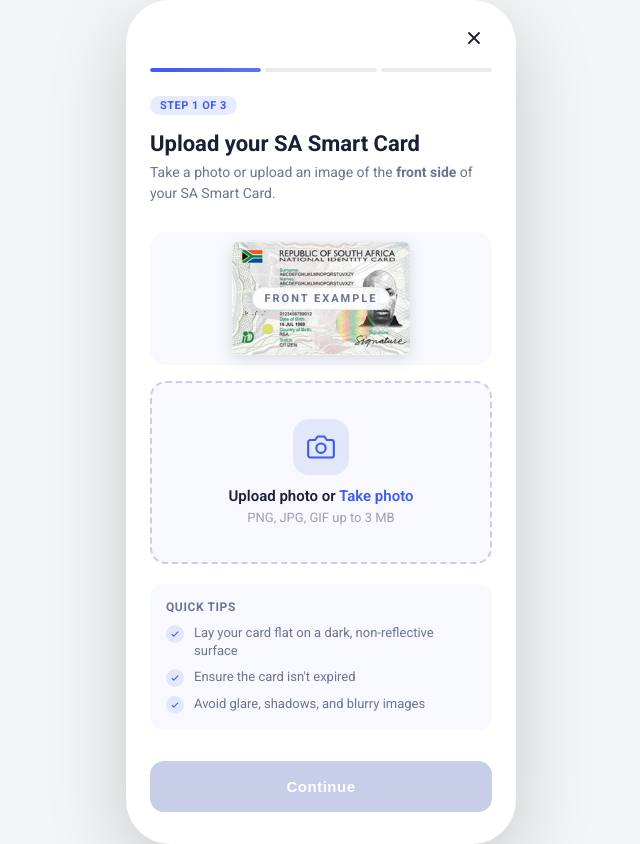
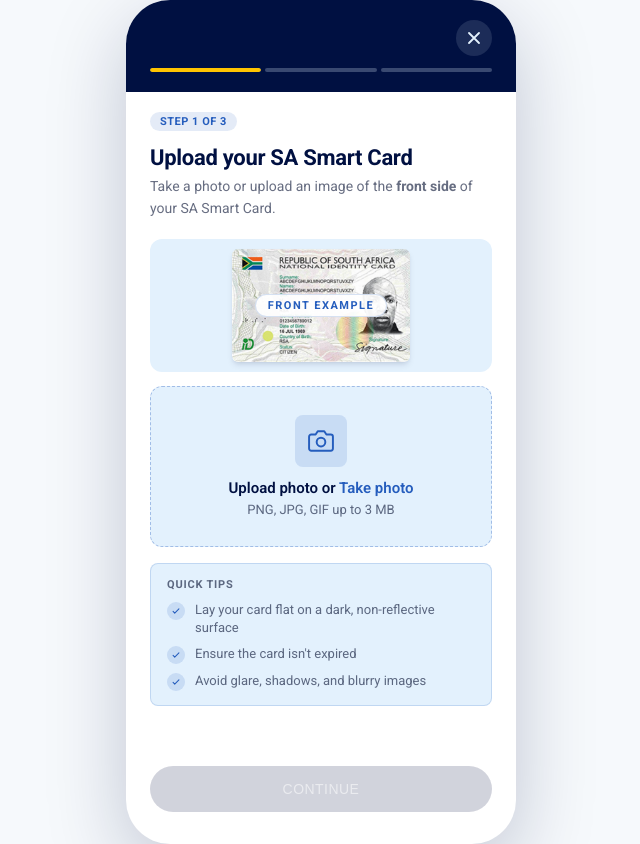
Before and after one commit to Jamie-KingMaker/sa-smart-card-verification, a plain HTML site: page index.html in a window 1280 px wide. Shown: the whole page, without its empty margins (319-959 px from the left). Drawn offline with Linux system fonts and the light colour scheme.

Commit message:
Apply BetKing design system tokens
- Dark navy (#001041) header and progress bar background
- Gold accent (#FFC400) progress segment fill
- #E3F1FD blue tints for card diagram, upload zone, tips
- #255dbd secondary blue for badges, links, icons
- Pill-shaped uppercase CTA button
- CSS custom properties for all design tokens
- Consistent border-radius, shadow and typography scale

Co-Authored-By: Claude Sonnet 4.6 <noreply@anthropic.com>

```diff
--- a/index.html
+++ b/index.html
@@ -6,11 +6,38 @@
   <meta name="viewport" content="width=device-width, initial-scale=1.0" />
   <title>Proof of Identity</title>
   <style>
+    /* ── Design system tokens (BetKing) ── */
+    :root {
+      --primary:        #001041;
+      --primary-light:  #333f67;
+      --primary-dark:   #000b2d;
+      --secondary:      #255dbd;
+      --secondary-light:#507dca;
+      --accent:         #FFC400;
+      --success:        #4CAF50;
+      --error:          #D32F2F;
+      --text-primary:   rgba(0,12,45,0.87);
+      --text-secondary: rgba(0,12,45,0.6);
+      --text-disabled:  rgba(0,12,45,0.38);
+      --divider:        rgba(37,93,189,0.18);
+      --bg-default:     #f6f9fc;
+      --bg-paper:       #ffffff;
+      --bg-tint:        #E3F1FD;
+      --bg-tint-hover:  #CFE7FC;
+      --shadow-default: 0px 1px 3px rgba(0,16,65,.10), 0px 1px 2px -1px rgba(0,16,65,.10);
+      --shadow-md:      0px 4px 6px -1px rgba(0,16,65,.10), 0px 2px 4px -2px rgba(0,16,65,.10);
+      --radius-sm:      6px;
+      --radius-md:      8px;
+      --radius-lg:      12px;
+      --radius-xl:      16px;
+      --radius-full:    360px;
+    }
+
     *, *::before, *::after { box-sizing: border-box; margin: 0; padding: 0; }
 
     body {
-      font-family: 'Roboto', sans-serif;
-      background: #f4f5f7;
+      font-family: 'Roboto', -apple-system, BlinkMacSystemFont, sans-serif;
+      background: var(--bg-default);
       display: flex;
       justify-content: center;
       align-items: center;
@@ -20,9 +47,9 @@
     .phone-frame {
       width: 390px;
       min-height: 844px;
-      background: #fff;
+      background: var(--bg-paper);
       border-radius: 44px;
-      box-shadow: 0 24px 80px rgba(0,0,0,.18);
+      box-shadow: 0 24px 80px rgba(0,16,65,.22);
       overflow: hidden;
       display: flex;
       flex-direction: column;
@@ -35,12 +62,13 @@
       align-items: center;
       justify-content: space-between;
       padding: 20px 24px 12px;
+      background: var(--primary);
     }
     .header button {
-      background: none;
+      background: rgba(227,241,253,.12);
       border: none;
       cursor: pointer;
-      color: #1a1f36;
+      color: #E3F1FD;
       display: flex;
       align-items: center;
       justify-content: center;
@@ -49,12 +77,13 @@
       border-radius: 50%;
       transition: background .15s;
     }
-    .header button:hover { background: #f0f1f4; }
+    .header button:hover { background: rgba(227,241,253,.22); }
     .header svg { width: 20px; height: 20px; }
 
     /* ── Progress bar ── */
     .progress-wrap {
-      padding: 0 24px 24px;
+      padding: 0 24px 20px;
+      background: var(--primary);
     }
 
     .progress-track {
@@ -64,15 +93,15 @@
     .progress-segment {
       flex: 1;
       height: 4px;
-      background: #e8eaf0;
-      border-radius: 99px;
+      background: rgba(227,241,253,.25);
+      border-radius: var(--radius-full);
       overflow: hidden;
     }
     .progress-segment-fill {
       height: 100%;
       width: 0%;
-      background: linear-gradient(90deg, #3d5af1, #5b73f5);
-      border-radius: 99px;
+      background: var(--accent);
+      border-radius: var(--radius-full);
       transition: width .4s cubic-bezier(.4,0,.2,1);
     }
 
@@ -88,41 +117,44 @@
     .step { display: none; flex-direction: column; flex: 1; }
     .step.active { display: flex; }
 
-    /* ── Step illustration ── */
+    /* ── Step badge ── */
     .step-badge {
       display: inline-block;
       align-self: flex-start;
-      background: rgba(61,90,241,.12);
-      color: #3d5af1;
+      background: rgba(37,93,189,.12);
+      color: var(--secondary);
       font-size: 11px;
       font-weight: 700;
-      margin-bottom: 16px;
+      margin-bottom: 14px;
+      margin-top: 20px;
       padding: 3px 10px;
-      border-radius: 99px;
+      border-radius: var(--radius-full);
       letter-spacing: .5px;
+      text-transform: uppercase;
     }
 
     .step-title {
       font-size: 22px;
       font-weight: 700;
-      color: #1a1f36;
+      color: var(--primary);
+      letter-spacing: -0.3px;
       margin-bottom: 6px;
     }
     .step-subtitle {
       font-size: 14px;
-      color: #6b7492;
-      line-height: 1.5;
-      margin-bottom: 28px;
+      color: var(--text-secondary);
+      line-height: 1.55;
+      margin-bottom: 20px;
     }
 
     /* ── Card diagram ── */
     .card-diagram {
       width: 100%;
       border: none;
-      border-radius: 16px;
-      background: #f8f9ff;
+      border-radius: var(--radius-lg);
+      background: var(--bg-tint);
       padding: 10px;
-      margin-bottom: 16px;
+      margin-bottom: 14px;
       position: relative;
       display: flex;
       align-items: center;
@@ -132,13 +164,13 @@
       width: 55%;
       height: auto;
       display: block;
-      border-radius: 6px;
-      box-shadow: 0 4px 16px rgba(0,0,0,.12);
+      border-radius: var(--radius-sm);
+      box-shadow: var(--shadow-md);
     }
     .card-diagram-overlay {
       position: absolute;
       inset: 0;
-      border-radius: 14px;
+      border-radius: calc(var(--radius-lg) - 2px);
       display: flex;
       align-items: center;
       justify-content: center;
@@ -146,21 +178,21 @@
     .card-diagram-overlay span {
       font-size: 11px;
       font-weight: 700;
-      color: #6b7492;
-      letter-spacing: 2px;
+      color: var(--secondary);
+      letter-spacing: 1.5px;
       text-transform: uppercase;
       background: rgba(255,255,255,.92);
       padding: 4px 12px;
-      border-radius: 99px;
-      border: 1.5px solid #e8eaf0;
+      border-radius: var(--radius-full);
+      border: 1.5px solid var(--divider);
     }
 
     /* ── Upload zone ── */
     .upload-zone {
-      border: 2px dashed #c8cde8;
-      border-radius: 16px;
-      background: #f8f9ff;
-      padding: 36px 24px;
+      border: 1.5px dashed rgba(37,93,189,.35);
+      border-radius: var(--radius-lg);
+      background: var(--bg-tint);
+      padding: 28px 24px;
       display: flex;
       flex-direction: column;
       align-items: center;
@@ -170,8 +202,8 @@
       position: relative;
     }
     .upload-zone:hover, .upload-zone.drag-over {
-      border-color: #3d5af1;
-      background: #eef0fc;
+      border-color: var(--secondary);
+      background: var(--bg-tint-hover);
     }
     .upload-zone input[type="file"] {
       position: absolute;
@@ -183,15 +215,15 @@
     }
 
     .upload-icon-wrap {
-      width: 56px;
-      height: 56px;
-      border-radius: 16px;
-      background: #e3e7fa;
+      width: 52px;
+      height: 52px;
+      border-radius: var(--radius-md);
+      background: rgba(37,93,189,.14);
       display: flex;
       align-items: center;
       justify-content: center;
     }
-    .upload-icon-wrap svg { width: 28px; height: 28px; color: #3d5af1; }
+    .upload-icon-wrap svg { width: 26px; height: 26px; color: var(--secondary); }
 
     .upload-zone-text {
       text-align: center;
@@ -199,16 +231,16 @@
     .upload-zone-text strong {
       display: block;
       font-size: 15px;
-      color: #1a1f36;
+      color: var(--primary);
       font-weight: 600;
       margin-bottom: 2px;
     }
     .upload-zone-text span {
       font-size: 13px;
-      color: #9aa0b4;
+      color: var(--text-secondary);
     }
     .upload-zone-text a {
-      color: #3d5af1;
+      color: var(--secondary);
       text-decoration: none;
       font-weight: 600;
     }
@@ -216,9 +248,10 @@
     /* ── Preview image ── */
     .preview-wrap {
       position: relative;
-      border-radius: 16px;
+      border-radius: var(--radius-lg);
       overflow: hidden;
       display: none;
+      box-shadow: var(--shadow-default);
     }
     .preview-wrap img {
       width: 100%;
@@ -230,7 +263,7 @@
       position: absolute;
       top: 8px;
       right: 8px;
-      background: rgba(26,31,54,.7);
+      background: rgba(0,16,65,.72);
       border: none;
       border-radius: 50%;
       width: 30px;
@@ -245,16 +278,17 @@
 
     /* ── Tips ── */
     .tips {
-      background: #f8f9ff;
-      border-radius: 14px;
-      padding: 16px;
-      margin-top: 20px;
+      background: var(--bg-tint);
+      border-radius: var(--radius-md);
+      padding: 14px 16px;
+      margin-top: 16px;
+      border: 1px solid var(--divider);
     }
     .tips-title {
-      font-size: 12px;
+      font-size: 11px;
       font-weight: 700;
-      color: #6b7492;
-      letter-spacing: .6px;
+      color: var(--text-secondary);
+      letter-spacing: .8px;
       text-transform: uppercase;
       margin-bottom: 10px;
     }
@@ -270,21 +304,21 @@
       width: 18px;
       height: 18px;
       border-radius: 50%;
-      background: #e3e7fa;
+      background: rgba(37,93,189,.14);
       display: flex;
       align-items: center;
       justify-content: center;
       margin-top: 1px;
     }
-    .tip-icon svg { width: 10px; height: 10px; color: #3d5af1; }
-    .tip p { font-size: 13px; color: #6b7492; line-height: 1.4; }
+    .tip-icon svg { width: 10px; height: 10px; color: var(--secondary); }
+    .tip p { font-size: 13px; color: var(--text-secondary); line-height: 1.4; }
 
     /* ── Success state ── */
     .success-icon {
       width: 20px;
       height: 20px;
       border-radius: 50%;
-      background: #00b37e;
+      background: var(--success);
       display: inline-flex;
       align-items: center;
       justify-content: center;
@@ -295,31 +329,33 @@
 
     /* ── Review step ── */
     .review-card {
-      border: 1.5px solid #e8eaf0;
-      border-radius: 16px;
+      border: 1px solid var(--divider);
+      border-radius: var(--radius-lg);
       overflow: hidden;
       margin-bottom: 14px;
+      box-shadow: var(--shadow-default);
     }
     .review-card-header {
       display: flex;
       align-items: center;
       justify-content: space-between;
-      padding: 14px 16px;
-      background: #f8f9ff;
-      border-bottom: 1.5px solid #e8eaf0;
+      padding: 12px 16px;
+      background: var(--bg-tint);
+      border-bottom: 1px solid var(--divider);
     }
     .review-card-header span {
       font-size: 13px;
       font-weight: 600;
-      color: #1a1f36;
+      color: var(--primary);
     }
     .review-card-header button {
       background: none;
       border: none;
       font-size: 13px;
-      color: #3d5af1;
+      color: var(--secondary);
       font-weight: 600;
       cursor: pointer;
+      letter-spacing: .3px;
     }
     .review-card img {
       width: 100%;
@@ -333,50 +369,54 @@
       display: flex;
       align-items: center;
       justify-content: center;
-      color: #c8cde8;
+      color: var(--text-disabled);
       font-size: 13px;
-      background: #f8f9ff;
+      background: var(--bg-tint);
     }
 
     /* ── Bottom CTA ── */
     .cta-wrap {
-      padding: 20px 24px 32px;
+      padding: 16px 24px 32px;
     }
     .btn-primary {
       width: 100%;
-      padding: 17px;
-      background: linear-gradient(135deg, #3d5af1, #5b73f5);
+      padding: 15px;
+      background: var(--primary);
       color: #fff;
       border: none;
-      border-radius: 14px;
-      font-size: 15px;
-      font-weight: 700;
-      letter-spacing: .5px;
+      border-radius: var(--radius-full);
+      font-size: 14px;
+      font-weight: 500;
+      letter-spacing: .46px;
+      text-transform: uppercase;
       cursor: pointer;
-      transition: opacity .2s, transform .1s;
+      transition: background .2s, transform .1s;
+      box-shadow: var(--shadow-md);
     }
-    .btn-primary:hover   { opacity: .92; }
-    .btn-primary:active  { transform: scale(.98); }
+    .btn-primary:hover   { background: var(--primary-light); }
+    .btn-primary:active  { transform: scale(.98); background: var(--primary-dark); }
     .btn-primary:disabled {
-      background: #c8cde8;
+      background: rgba(0,16,65,.18);
+      box-shadow: none;
       cursor: not-allowed;
-      opacity: 1;
+      color: rgba(255,255,255,.55);
     }
 
     .btn-secondary {
       width: 100%;
-      padding: 14px;
+      padding: 12px;
       background: none;
-      color: #6b7492;
+      color: var(--text-secondary);
       border: none;
       font-size: 14px;
-      font-weight: 600;
+      font-weight: 500;
+      letter-spacing: .3px;
       cursor: pointer;
-      margin-top: 8px;
-      border-radius: 14px;
+      margin-top: 6px;
+      border-radius: var(--radius-full);
       transition: background .15s;
     }
-    .btn-secondary:hover { background: #f0f1f4; }
+    .btn-secondary:hover { background: rgba(37,93,189,.06); }
 
     /* ── Submitted screen ── */
     #submitted-screen {
@@ -394,20 +434,22 @@
       width: 80px;
       height: 80px;
       border-radius: 50%;
-      background: linear-gradient(135deg, #00b37e, #00d494);
+      background: var(--success);
       display: flex;
       align-items: center;
       justify-content: center;
+      box-shadow: 0 8px 24px rgba(76,175,80,.35);
     }
     .submitted-icon svg { width: 40px; height: 40px; color: #fff; }
     .submitted-title {
       font-size: 22px;
       font-weight: 700;
-      color: #1a1f36;
+      color: var(--primary);
+      letter-spacing: -0.3px;
     }
     .submitted-body {
       font-size: 14px;
-      color: #6b7492;
+      color: var(--text-secondary);
       line-height: 1.6;
       max-width: 280px;
     }
```
